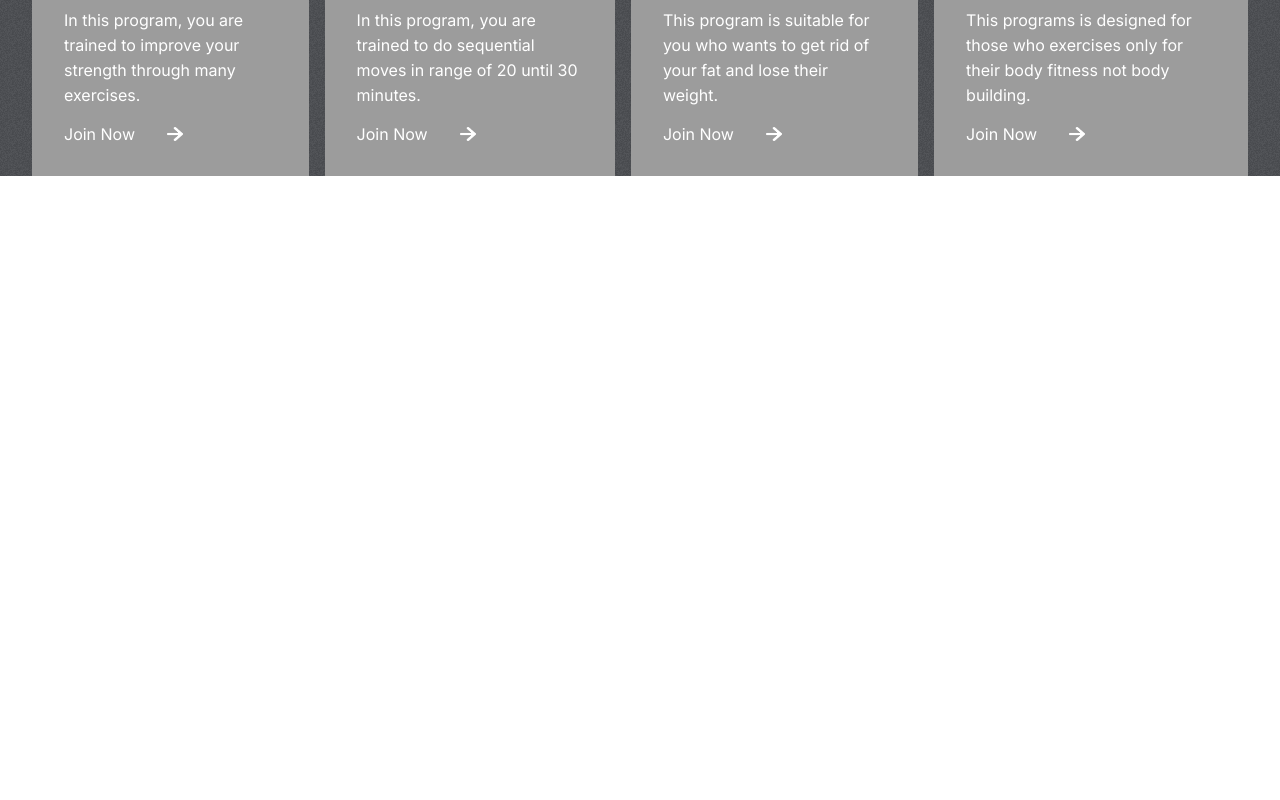
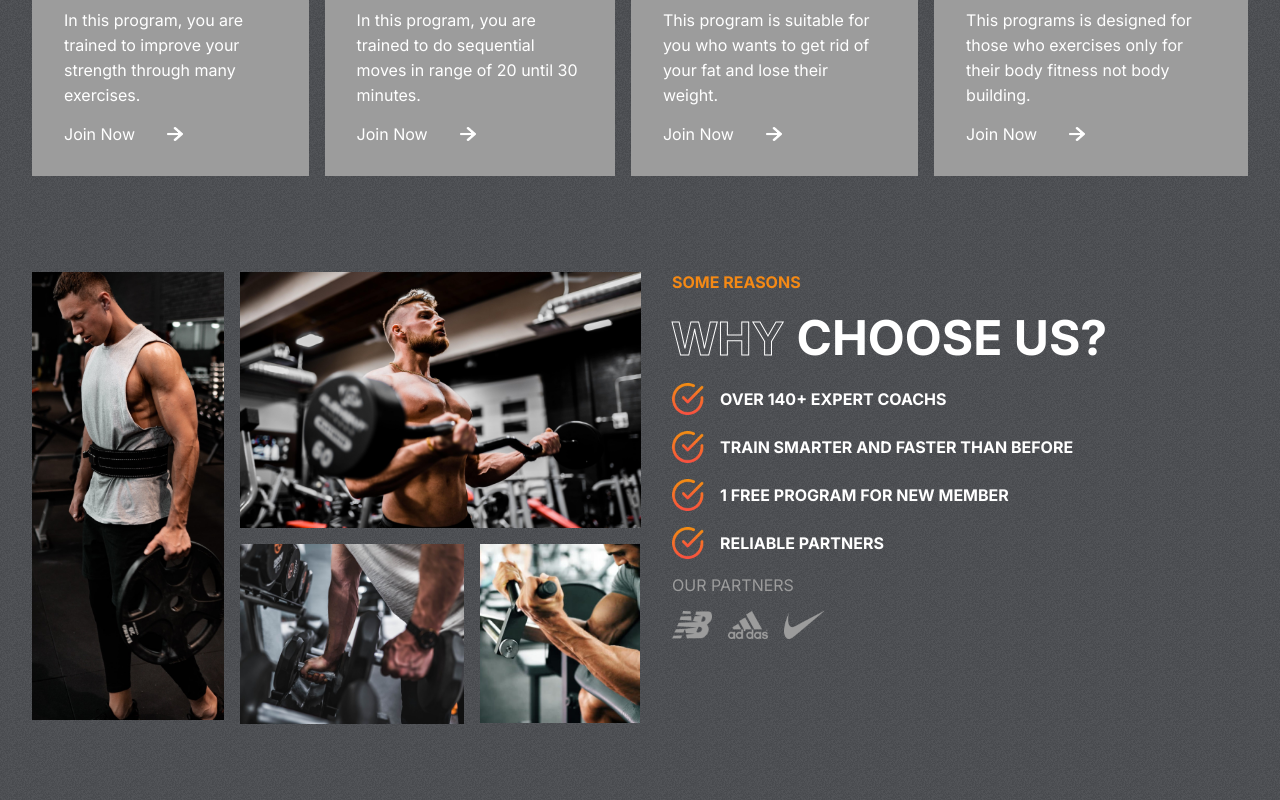
Before and after one commit to arnob-das/super-gym, a React (Create React App) app: page / in a window 1280 px wide. Shown: the part 1016-1816 px from the top of the page. Before the commit the page ends 1192 px from the top, so only its background shows below. Built offline with nearby package versions, Linux system fonts and the light colour scheme.

Commit message:
reasons section done

```diff
--- a/src/App.js
+++ b/src/App.js
@@ -1,12 +1,14 @@
 import './App.css';
 import Hero from './components/Hero/Hero';
 import Programs from './components/Programs/Programs';
+import Reasons from './components/Programs/Reasons/Reasons';
 
 function App() {
   return (
     <div className="App">
      <Hero />
      <Programs/>
+     <Reasons />
     </div>
   );
 }
--- /dev/null
+++ b/src/components/Programs/Reasons/Reasons.css
@@ -0,0 +1,84 @@
+.reasons {
+  padding: 0 2rem;
+  display: flex;
+  gap: 2rem;
+}
+
+.left-r {
+  flex: 1 1;
+  display: grid;
+  grid-template-columns: repeat(3, 1fr);
+  gap: 1rem;
+  grid-auto-rows: 1fr;
+}
+.left-r > img {
+  object-fit: cover;
+}
+
+.left-r > :nth-child(1) {
+  width: 12rem;
+  grid-row: 1/3;
+  height: 28rem;
+}
+
+.left-r > :nth-child(2) {
+  width: auto;
+  height: 16rem;
+  grid-column: 2/4;
+}
+
+.left-r > :nth-child(3) {
+  width: 14rem;
+  grid-column: 2/3;
+  grid-row: 2;
+}
+
+.left-r > :nth-child(4) {
+  width: 10rem;
+  grid-row: 2;
+  grid-column: 3/4;
+  height: 11.2rem;
+}
+
+.right-r {
+  flex: 1 1;
+  text-transform: uppercase;
+  gap: 1rem;
+  display: flex;
+  flex-direction: column;
+}
+
+.right-r > span {
+  font-weight: bold;
+  color: var(--orange);
+}
+.right-r > div {
+  color: white;
+  font-size: 3rem;
+  font-weight: bold;
+}
+
+.details-r{
+    display: flex;
+    flex-direction: column;
+    gap: 1rem;
+}
+.details-r>div{
+    display: flex;
+    font-size: 1rem;
+    gap: 1rem;
+    align-items: center;
+}
+
+.details-r>div>img{
+    width: 2rem;
+    height: 2rem;
+}
+
+.partners{
+    display: flex;
+    gap: 1rem;
+}
+.partners>img{
+    width: 2.5rem;
+}
--- /dev/null
+++ b/src/components/Programs/Reasons/Reasons.js
@@ -0,0 +1,64 @@
+import React from 'react';
+import nike from '../../../assets/nike.png'
+import nb from '../../../assets/nb.png'
+import adidas from '../../../assets/adidas.png'
+import tick from '../../../assets/tick.png'
+import image1 from '../../../assets/image1.png'
+import image2 from '../../../assets/image2.png'
+import image3 from '../../../assets/image3.png'
+import image4 from '../../../assets/image4.png'
+
+import './Reasons.css'
+
+const Reasons = () => {
+    return (
+        <div className="reasons" id="reasons">
+            <div className="left-r">
+                <img src={image1} alt="" />
+                <img src={image2} alt="" />
+                <img src={image3} alt="" />
+                <img src={image4} alt="" />
+            </div>
+            <div className="right-r">
+                <span>some reasons</span>
+                <div>
+                    <span className="stroke-text">why </span>
+                    <span>choose us?</span>
+                </div>
+                <div className="details-r">
+                    <div>
+                        <img src={tick} alt="" />
+                        <span>OVER 140+ EXPERT COACHS</span>
+                    </div>
+                    <div>
+                        <img src={tick} alt="" />
+                        <span>TRAIN SMARTER AND FASTER THAN BEFORE
+                        </span>
+                    </div>
+                    <div>
+                        <img src={tick} alt="" />
+                        <span>1 FREE PROGRAM FOR NEW MEMBER
+                        </span>
+                    </div>
+                    <div>
+                        <img src={tick} alt="" />
+                        <span>RELIABLE PARTNERS
+                        </span>
+                    </div>
+                </div>
+                <span
+                    style={{
+                        color: 'var(--gray)', fontWeight: 'normal'
+                    }}
+                >our partners</span>
+                <div className="partners">
+                    <img src={nb} alt="" />
+                    <img src={adidas} alt="" />
+                    <img src={nike} alt="" />
+                </div>
+            </div>
+        </div >
+    );
+};
+
+export default Reasons;
```
